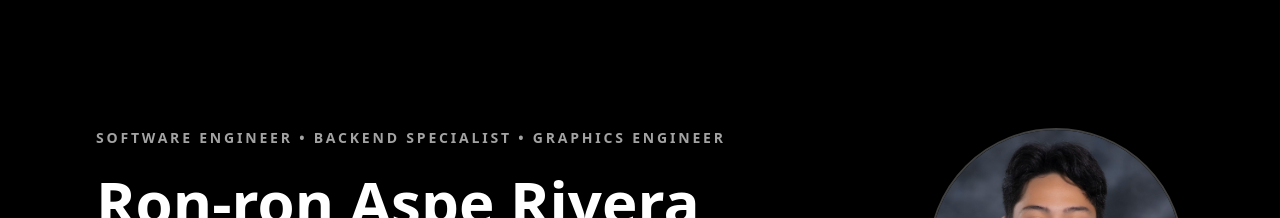
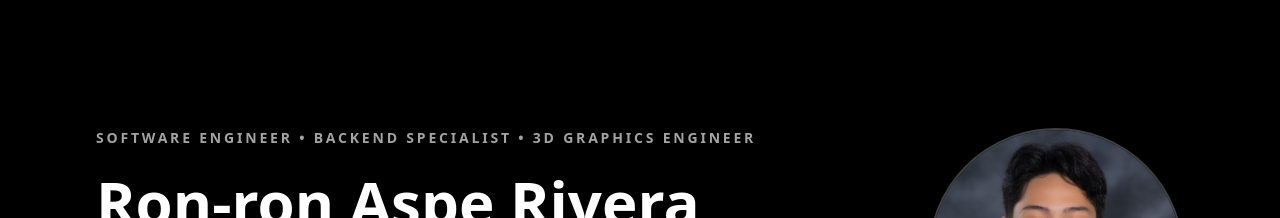
Before and after one commit to ronronrivera/ronronrivera.github.io, a React (Vite) app: page / in a window 1280 px wide. Shown: the top 218 px of the page. Built offline with nearby package versions, Linux system fonts and the light colour scheme.

Commit message:
change resume

```diff
--- a/src/Components/HomePage.jsx
+++ b/src/Components/HomePage.jsx
@@ -105,7 +105,7 @@
         >
           <div className="space-y-6">
             <p className="whitespace-nowrap text-[8px] font-bold uppercase tracking-normal text-neutral-400 sm:text-sm sm:tracking-[0.2em]">
-              Software Engineer • Backend Specialist • Graphics Engineer
+              Software Engineer • Backend Specialist • 3D Graphics Engineer
             </p>
 
             <h1 className="max-w-4xl text-4xl font-black leading-tight sm:text-5xl lg:text-6xl">
@@ -127,7 +127,7 @@
               </button>
 
               <a
-                href="https://drive.google.com/file/d/1qytfzLDfg7WnHbGxYP_Zdjy_iV-lBih0/view?usp=sharing"
+                href="https://drive.google.com/file/d/122w31bHpVxupO0jBnWIYOyrUdDQ9YkMO/view?usp=sharing"
                 target="_blank"
                 rel="noopener noreferrer"
                 className="inline-flex items-center gap-2 rounded-full border border-neutral-600 px-6 py-3 text-sm font-bold uppercase tracking-wide text-white transition hover:border-neutral-400"
```
